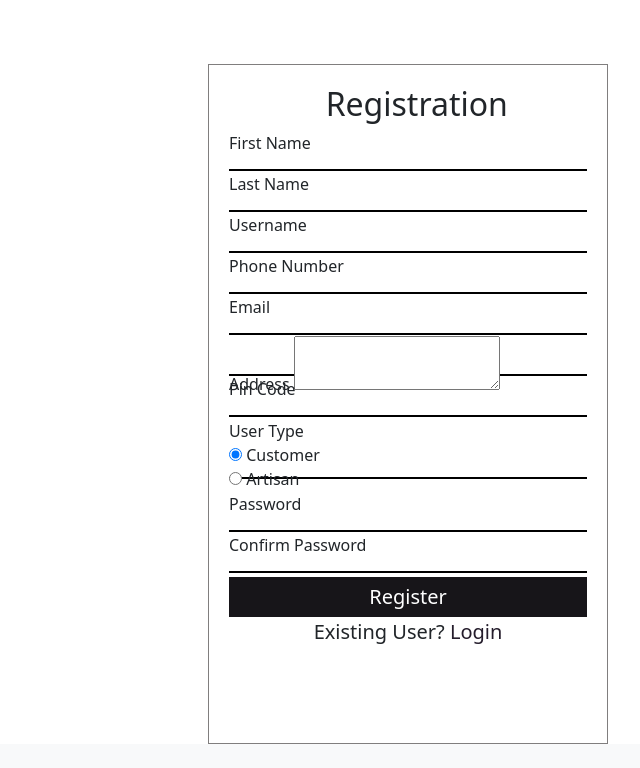
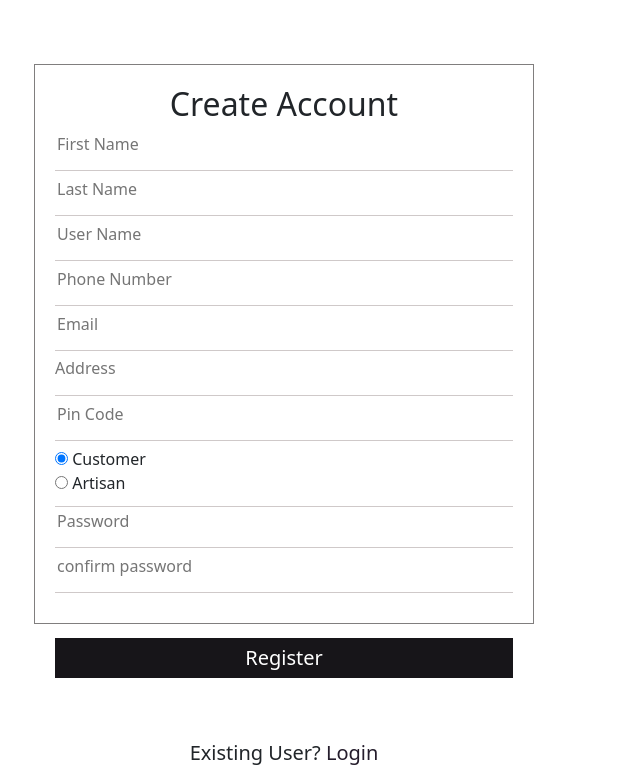
Before and after one commit to Vamshi280/Artisian, a Django app: page /register in a window 1280 px wide. Shown: the part 56-824 px from the top of the page, without its empty margins (304-944 px from the left). Before the commit the page ends 800 px from the top, so only its background shows below. Run offline with Django 5.2, Linux system fonts and the light colour scheme; parts of the project's set-up code (start-up, migrations or seed data) failed here and were passed over.

Commit message:
completed updates done with the project

```diff
--- /dev/null
+++ b/static/signupinstyle.css
@@ -0,0 +1,178 @@
+.container{
+    background-color:#787878 ;
+}
+h2{
+    text-align: center;
+}
+.form-box{
+    width: 500px;
+    height: 70%;
+    border: 2px;
+    position: absolute;
+    backdrop-filter: blur(20px);
+    margin-left: 20%;
+    margin-top: 5%;
+
+  }
+
+.reg{
+    width: 100%;
+    margin-left: 27%;
+    font-size: 25px;
+}
+
+.input-field{
+      position: relative;
+       width: 100%;
+       height: 40px;
+       border-bottom: 1px solid rgb(207, 201, 201);
+      margin-bottom: 5px;
+}
+
+.input-field1{
+      position: relative;
+       width: 100%;
+       height: 60px;
+       border-bottom: 1px solid rgb(207, 201, 201);
+       margin: 1px 0;
+      display: inline-block;
+}
+
+
+.input-field div{
+    position: absolute;
+   font-weight: 500;
+   pointer-events: none;
+   transform: translateY(-50%);
+}
+
+.input-field input{
+  width: 100%;
+  background-color: transparent;
+  border: none;
+  outline: none;
+}
+.bn{
+   width: 100%;
+   height: 40px;
+   margin-top: 3px;
+  background-color: rgb(23, 21, 25);
+   border: none;
+  cursor: pointer;
+  color: white;
+  font-size: 20px;
+  font-weight: 500;
+}
+textarea {
+    border: none; /* Remove border */
+    resize: none; /* Disable resizing */
+    outline: none; /* Remove outline */
+    padding: 0; /* Remove padding */
+    margin: 0; /* Remove margin */
+    background-color: transparent; /* Set transparent background */
+    font-size: inherit; /* Inherit font size */
+    font-family: inherit; /* Inherit font family */
+    width: 100%; /* Set width to fill container */
+    height: auto; /* Allow height to adjust based on content */
+}
+
+
+.reg-login {
+   text-align: center;
+   font-size: 20px;
+}
+
+.reg-login p a{
+    text-decoration: none;
+    color: rgb(37, 29, 44);
+}
+
+.reg-login p a:hover{
+text-decoration: underline;
+}
+
+.form-box{
+    border: 1px solid rgb(128, 126, 126);
+    padding: 20px;
+}
+
+/* #Login Page */
+.form-box1{
+    width: 500px;
+    height: 45%;
+    border: 1px;
+    position: absolute;
+    backdrop-filter: blur(20px);
+    margin-left: 40%;
+    margin-top: 10%;
+  }
+
+.reg{
+    width: 100%;
+    margin-left: 27%;
+    font-size: 25px;
+}
+
+.input-field2{
+      position: relative;
+       width: 100%;
+       height: 45px;
+       border-bottom: 1px solid rgb(207, 201, 201);
+       margin: 1px 0;
+}
+
+.input-field3{
+      position: relative;
+       width: 100%;
+       height: 60px;
+       border-bottom:1px solid rgb(207, 201, 201);
+       margin: 1px 0;
+      display: inline-block;
+}
+
+
+.input-field2 div{
+    position: absolute;
+   font-weight: 500;
+   pointer-events: none;
+   transform: translateY(-50%);
+}
+
+.input-field2 input{
+  width: 100%;
+  background-color: transparent;
+  border: none;
+  outline: none;
+}
+.bn{
+   width: 100%;
+   height: 40px;
+   margin-top: 40px;
+  background-color: rgb(23, 21, 25);
+   border: none;
+  cursor: pointer;
+  color: white;
+  font-size: 20px;
+  font-weight: 500;
+}
+
+
+.reg-login {
+   text-align: center;
+   font-size: 20px;
+   margin-top: 30px;
+}
+
+.reg-login p a{
+    text-decoration: none;
+    color: rgb(37, 29, 44);
+}
+
+.reg-login p a:hover{
+text-decoration: underline;
+}
+
+.form-box1{
+    border: 1px solid rgb(128, 126, 126);
+    padding: 20px;
+}
--- a/templates/base.html
+++ b/templates/base.html
@@ -36,7 +36,7 @@
                       Account
                   </a>
                   <ul class="dropdown-menu">
-                      <li><a class="dropdown-item" href="/service">Profile</a></li>
+                      {% comment %} <li><a class="dropdown-item" href="/service">Profile</a></li> {% endcomment %}
                       {% if user.is_authenticated %}
                           <!-- Logout Option -->
                           <li><a class="dropdown-item" href="/cart">Cart</a></li>
--- a/templates/signup.html
+++ b/templates/signup.html
@@ -1,187 +1,63 @@
 {% extends "base.html" %}
 {% load static %}
 {% block title %}Home{% endblock title %}
-{% block extra_head %}{% endblock extra_head %}
+{% block extra_head %}
+<link rel="stylesheet" type="text/css" href="{% static 'signupinstyle.css' %}">
+{% endblock extra_head %}
 {% block body %}
-<!DOCTYPE html>
-<html lang="en">
-<head>
-    <meta charset="UTF-8">
-    <meta name="viewport" content="width=device-width, initial-scale=1.0">
-    <title>Registration</title>
-    <script>
-        function checkUsername() {
-            var username = document.getElementById('id_username').value;
-            console.log('Checking username:', username);
 
-            // Get the CSRF token from the form
-            var csrftoken = document.querySelector('[name=csrfmiddlewaretoken]').value;
+<div class="container">
+    <div class="row">
 
-            // Make an AJAX request to your Django view to check if the username exists
-            var xhr = new XMLHttpRequest();
-            xhr.open('POST', '/check_username/', true);
-            xhr.setRequestHeader('Content-Type', 'application/json');
-
-            // Set the CSRF token in the request headers
-            xhr.setRequestHeader('X-CSRFToken', csrftoken);
-
-            xhr.onload = function () {
-                if (xhr.status === 200) {
-                    var response = JSON.parse(xhr.responseText);
-                    if (response.exists) {
-                        // Username exists, display an error message
-                        document.getElementById('username-error').innerText = 'Username already exists.';
-                    } else {
-                        // Username is unique, clear the error message
-                        document.getElementById('username-error').innerText = '';
-                    }
-                }
-            };
-            xhr.send(JSON.stringify({ username: username }));
-        }
-
-        </script>
-
-
-        <style>
-
-            .form-box{
-                width: 400px;
-                height: 85%;
-                border: 2px;
-                position: absolute;
-                backdrop-filter: blur(20px);
-                margin-left: 40%;
-                margin-top: 5%;
-              }
-
-            .reg{
-                width: 100%;
-                margin-left: 27%;
-                font-size: 25px;
-            }
-
-            .input-field{
-                  position: relative;
-                   width: 100%;
-                   height: 40px;
-                   border-bottom: 2px solid black;
-                   margin: 1px 0;
-            }
-
-            .input-field1{
-                  position: relative;
-                   width: 100%;
-                   height: 60px;
-                   border-bottom: 2px solid black;
-                   margin: 1px 0;
-                  display: inline-block;
-            }
-
-
-            .input-field div{
-                position: absolute;
-               font-weight: 500;
-               pointer-events: none;
-               transform: translateY(-50%);
-            }
-
-            .input-field input{
-              width: 100%;
-              background-color: transparent;
-              border: none;
-              outline: none;
-            }
-            .bn{
-               width: 100%;
-               height: 40px;
-               margin-top: 3px;
-              background-color: rgb(23, 21, 25);
-               border: none;
-              cursor: pointer;
-              color: white;
-              font-size: 20px;
-              font-weight: 500;
-            }
-
-
-            .reg-login {
-               text-align: center;
-               font-size: 20px;
-            }
-
-            .reg-login p a{
-                text-decoration: none;
-                color: rgb(37, 29, 44);
-            }
-
-            .reg-login p a:hover{
-            text-decoration: underline;
-            }
-
-            .form-box{
-                border: 1px solid rgb(128, 126, 126);
-                padding: 20px;
-            }
-
-
-        </style>
-
-</head>
-<body>
+        <!-- Right Column with Registration Form -->
+        <div class="col-md-6">
             <div class="form-box">
-     <diV class="reg">
-    <h2>Registration</h2>
+                <h2>Create Account</h2>
                 <form action="{% url 'register' %}" method="post">
                     {% csrf_token %}
+
+                    <!-- Input Fields for Registration -->
+                    <!-- First Name -->
+                    <div class="input-field">
+                        <input type="text" id="id_first_name" name="first_name" placeholder="First Name" required><br>
                     </div>
-
+                    <!-- Last Name -->
                     <div class="input-field">
-        <!-- First Name -->
-        <label for="id_first_name">First Name</label>
-        <input type="text" id="id_first_name" name="first_name" required><br>
+                        <input type="text" id="id_last_name" name="last_name" placeholder="Last Name" required><br>
                     </div>
-
-        <div class="input-field">
-        <!-- Last Name -->
-        <label for="id_last_name">Last Name</label>
-        <input type="text" id="id_last_name" name="last_name" required><br>
-        </div>
-
+                    <!-- Other Input Fields (Username, Phone Number, Email, Address, Pin Code, User Type, Password, Confirm Password) -->
+                    <!-- Add your input fields here -->
                     <div class="input-field">
                         <!-- Username -->
-        <label for="id_username">Username</label>
-        <input type="text" id="id_username" name="username" required onchange="checkUsername()"><br>
+
+                        <input type="text" id="id_username" name="username" placeholder="User Name" required ><br>
                         <span id="username-error" style="color: red;"></span><br>
                         </div>
 
                         <div class="input-field">
                         <!-- Phone Number -->
-        <label for="id_phone_number">Phone Number</label>
-        <input type="text" id="id_phone_number" name="phone_number" required><br>
+                        <input type="text" id="id_phone_number" name="phone_number" placeholder="Phone Number"required><br>
                         </div>
 
                         <div class="input-field">
                         <!-- Email Address -->
-        <label for="id_email">Email</label>
-        <input type="email" id="id_email" name="email" required><br>
+                        <input type="email" id="id_email" name="email"placeholder="Email" required><br>
                         </div>
 
                         <div class="input-field">
                         <!-- Address -->
-        <label for="id_address">Address</label>
-      <textarea id="id_address" name="address" required></textarea><br>
+
+                      <textarea id="id_address" name="address" placeholder="Address" required></textarea><br>
                         </div>
 
                         <div class="input-field">
                         <!-- Pin Code -->
-        <label for="id_pincode">Pin Code</label>
-        <input type="text" id="id_pincode" name="pincode" required><br>
+                        <input type="text" id="id_pincode" name="pincode" placeholder="Pin Code" required><br>
                         </div>
 
                         <div class="input-field1">
                         <!-- User Type (Radio Buttons) -->
-        <label>User Type</label><br>
+                        {% comment %} <label>User Type</label><br> {% endcomment %}
                         <input type="radio" id="customer" name="user_type" value="customer" checked>
                         <label for="customer">Customer</label><br>
                         <input type="radio" id="artisan" name="user_type" value="artisan">
@@ -190,27 +66,27 @@
 
                         <div class="input-field">
                         <!-- Password -->
-        <label for="id_password">Password</label>
-        <input type="password" id="id_password" name="password" required><br>
+
+                        <input type="password" id="id_password" name="password" placeholder="Password"  required><br>
                         </div>
 
                         <div class="input-field">
                         <!-- Confirm Password -->
-        <label for="id_confirm_password">Confirm Password</label>
-        <input type="password" id="id_confirm_password" name="confirm_password" required><br>
+                        <input type="password" id="id_confirm_password" name="confirm_password" placeholder="confirm password"  required><br>
                         </div>
 
 
                     <!-- Submit Button -->
                     <button class="bn" type="submit">Register</button>
                 </form>
-
                 <div class="reg-login">
                     <!-- Link to Login Page -->
+                    <br>
                     <p>Existing User? <a href="{% url 'login' %}">Login</a></p>
                 </div>
             </div>
+        </div>
+    </div>
+</div>
 
-</body>
-</html>
 {% endblock body %}
```
Also changed, not shown: templates/signin.html (+15 -100 lines), static/img/login1.avif (added). Lines whose indentation alone changed are shown as unchanged.
